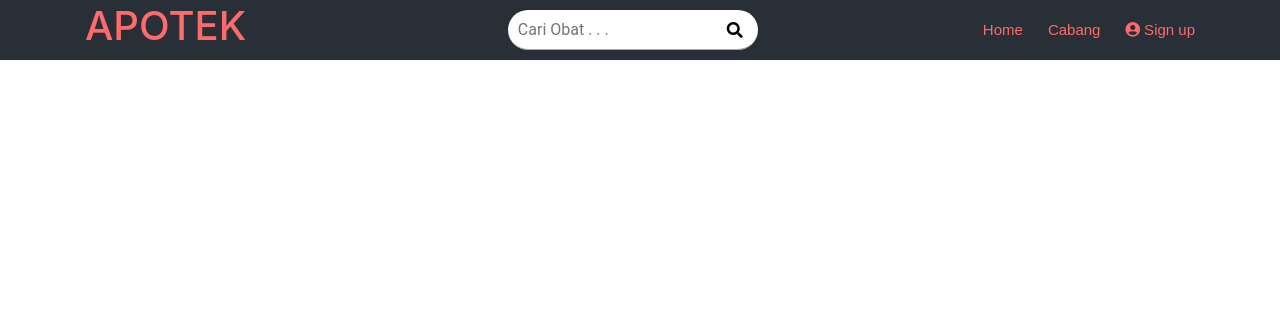
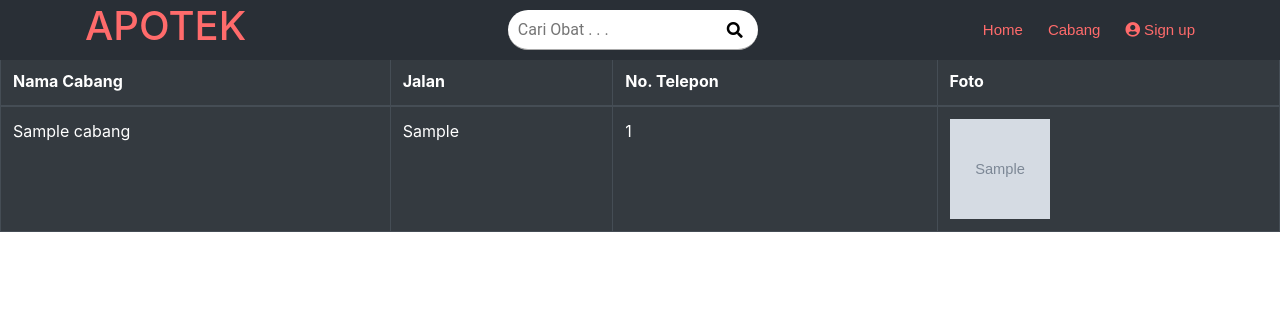
Before and after one commit to wslsteven161/PROYEK-APLIN, a PHP site: page /cabang.php in a window 1280 px wide. Shown: the top 320 px of the page. Run offline with PHP 8.4, Linux system fonts and the light colour scheme; tables that the repository leaves empty hold one stand-in row (values such as "Sample post"); grey boxes marked "Sample" are stand-in pictures; some libraries are stand-ins or nearby versions.

Commit message:
Update cabang.php

```diff
--- a/cabang.php
+++ b/cabang.php
@@ -68,5 +68,43 @@
             </nav>
         </div>
     </header>
+    <h1 style="color:gray;">Cabang</h1>
+    <table class="table table-dark table-bordered table-hover">
+        <thead>
+            <tr>
+                <th>Nama Cabang</th>
+                <th>Jalan</th>
+                <th>No. Telepon</th>
+                <th>Foto</th>
+            </tr>
+        </thead>
+        <tbody id="cabang-table">
+
+        </tbody>
+    </table>
 </body>
+<script>
+    $(document).ready(function(){
+        $.ajax({
+            url: "Utils/getAllCabang.php",
+            data: {},
+            type: "POST",
+            success: function(data, status){
+                console.log(data);
+                let obats = JSON.parse(data);
+                $("#cabang-table").empty();
+                obats.forEach(element => {
+                    $("#cabang-table").append(`
+                    <tr>
+                        <td>${element['nama']}</td>
+                        <td>${element['jalan']}</td>
+                        <td>${element['nomortelpon']}</td>
+                        <td><img src="uploads/cabang/${element['foto']}" alt="IMG" width="100" height="100"></td>
+                    </tr>
+                    `);
+                });
+            }
+        });
+    });
+</script>
 </html>
```
